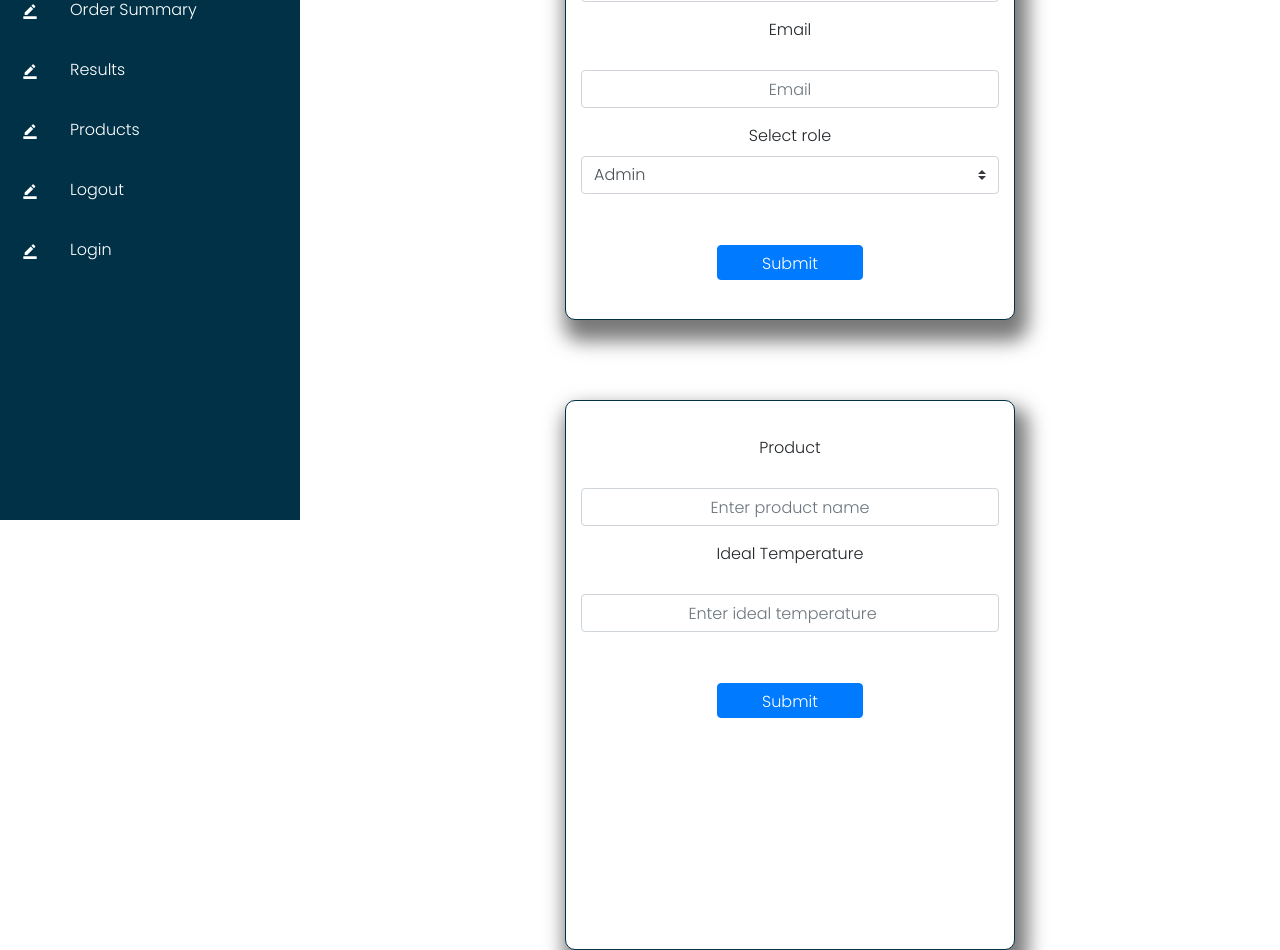
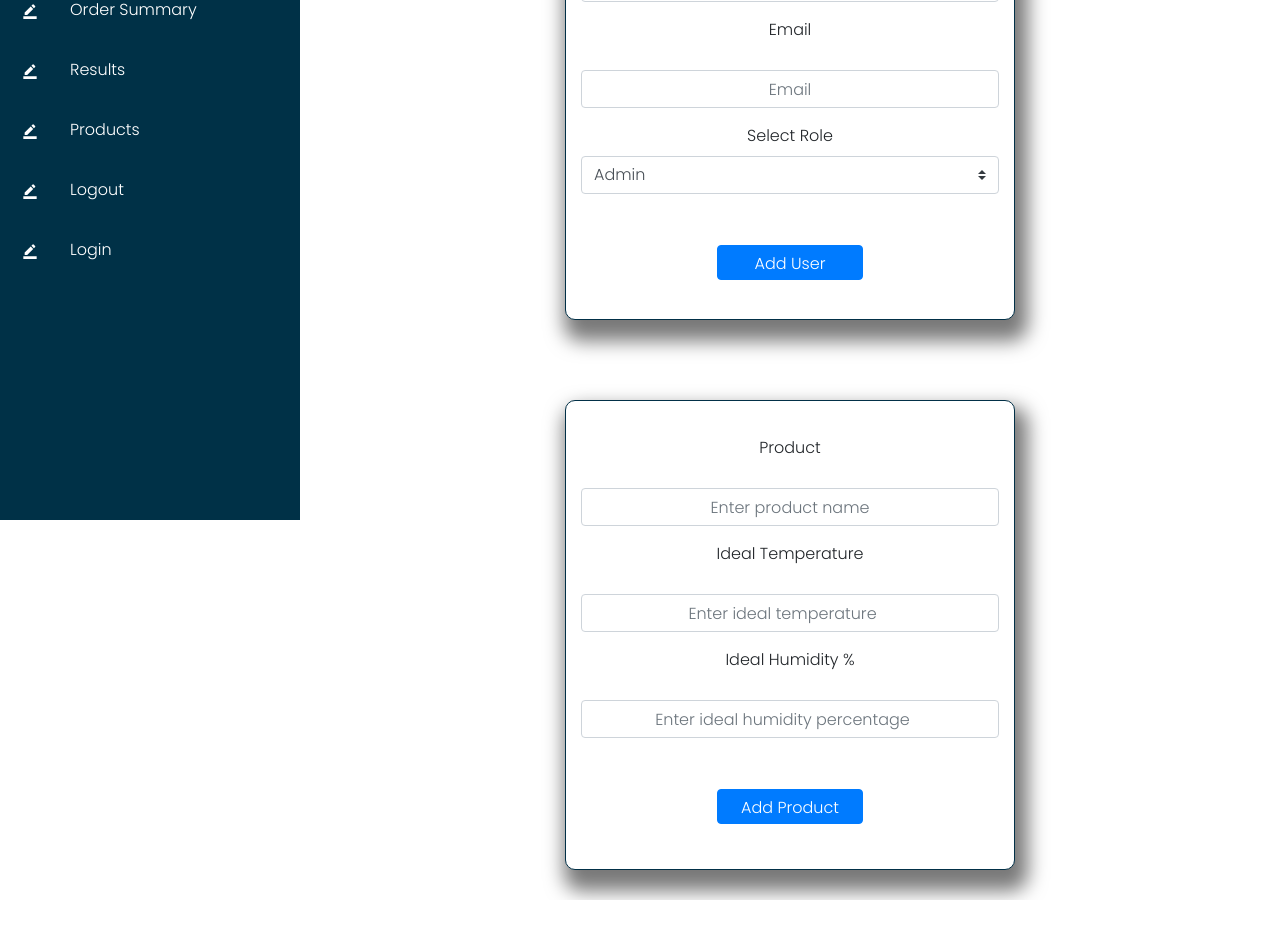
Before and after one commit to ardagungor/capstone, a React (Create React App) app: page /admin-panel in a window 1280 px wide. Shown: the part 280-1230 px from the top of the page. After the commit the page ends 1180 px from the top, so only its background shows below. Built offline with nearby package versions, Linux system fonts and the light colour scheme; sample sign-in values are in the browser's storage.

Commit message:
add product completed

```diff
--- a/src/components/AdminPanel/AddProduct/AddProduct.js
+++ b/src/components/AdminPanel/AddProduct/AddProduct.js
@@ -6,9 +6,9 @@ import axios from "axios";
 const AddProduct = () => {
   const [productName, setProductName] = useState(null);
   const [temp, setTemp] = useState(null);
-  const [tempUnit, setTempUnit] = useState(null);
+  const [tempUnit, setTempUnit] = useState("C");
   const [humidity, setHumidity] = useState(null);
-  const [humidityUnit, setHumidityUnit] = useState(null);
+  const [humidityUnit, setHumidityUnit] = useState("%");
 
   return (
     <div className={classes.container}>
@@ -16,26 +16,34 @@ const AddProduct = () => {
         <Form
           onSubmit={(e) => {
             e.preventDefault();
-            axios
-              .post("http://localhost:8080/auth/signup", {
+            axios({
+              url: "http://localhost:8080/products/add",
+              method: "post",
+              headers: {
+                Authorization: "Bearer " + localStorage.getItem("token"),
+              },
+              data: {
                 productName: productName,
-                temp: temp,
+                idealTemp: parseFloat(temp),
                 tempUnit: tempUnit,
-                humidity: humidity,
-                humidityUnit: setHumidityUnit,
-              })
+                idealHumidity: parseFloat(humidity),
+                humidityUnit: humidityUnit,
+              },
+            })
               .then((res) => {
-                if (res.status == "200") {
-                  console.log(res);
-                  alert("Product " + productName + " is created.");
-                }
+                console.log(res);
+                alert("Product " + productName + " is created.");
               })
               .catch((err) => {
                 console.log(err);
-                alert(
-                  "User creation failed. Please check the username and password"
-                );
               });
+            console.log(
+              typeof productName,
+              typeof parseFloat(temp),
+              typeof tempUnit,
+              typeof humidityUnit,
+              typeof parseFloat(humidity)
+            );
           }}
         >
           <Form.Group controlId="formBasicUsername">
@@ -53,6 +61,7 @@ const AddProduct = () => {
             <Form.Label>Ideal Temperature</Form.Label>
             <Form.Control
               type="number"
+              step="any"
               placeholder="Enter ideal temperature"
               onChange={(e) => {
                 setTemp(e.target.value);
@@ -61,22 +70,34 @@ const AddProduct = () => {
           </Form.Group>
 
           {/* <Form.Group controlId="exampleForm.SelectCustom">
-            <Form.Label>Select role</Form.Label>
+            <Form.Label>Temperature Unit</Form.Label>
             <Form.Control
               as="select"
               custom
-              onClick={(e) => {
-                setRole(e.target.value);
+              onChange={(e) => {
+                setTempUnit(e.target.value);
               }}
             >
-              <option>Admin</option>
-              <option>Personnel</option>
-              <option>User</option>
+              <option>C</option>
+              <option selected="selected">K</option>
+              <option>F</option>
             </Form.Control>
           </Form.Group> */}
 
+          <Form.Group controlId="formBasicUsername">
+            <Form.Label>Ideal Humidity %</Form.Label>
+            <Form.Control
+              type="number"
+              step="any"
+              placeholder="Enter ideal humidity percentage"
+              onChange={(e) => {
+                setHumidity(e.target.value);
+              }}
+            />
+          </Form.Group>
+
           <Button variant="primary" type="submit">
-            Submit
+            Add Product
           </Button>
         </Form>
       </div>
--- a/src/components/AdminPanel/AddProduct/AddProduct.module.css
+++ b/src/components/AdminPanel/AddProduct/AddProduct.module.css
@@ -7,7 +7,7 @@
 
   .form {
     margin-top: 50px;
-    height: 550px;
+    height: 470px;
     width: 450px;
     border: 1px solid #023047;
     background-color: #fff;
--- a/src/components/AdminPanel/AddUser/AddUser.js
+++ b/src/components/AdminPanel/AddUser/AddUser.js
@@ -71,7 +71,7 @@ const AddUser = () => {
           </Form.Group>
 
           <Form.Group controlId="exampleForm.SelectCustom">
-            <Form.Label>Select role</Form.Label>
+            <Form.Label>Select Role</Form.Label>
             <Form.Control
               as="select"
               custom
@@ -86,7 +86,7 @@ const AddUser = () => {
           </Form.Group>
 
           <Button variant="primary" type="submit">
-            Submit
+            Add User
           </Button>
         </Form>
       </div>
--- a/src/components/AdminPanel/AdminPanel.module.css
+++ b/src/components/AdminPanel/AdminPanel.module.css
@@ -1,5 +1,6 @@
 .adminPanel {
   display: grid;
   grid-template-columns: 1fr;
-  gap: 30px
+  gap: 30px;
+  margin-bottom: 30px;
 }
```
Also changed, not shown: 1 other file (tests, documents, lock files or other folders).
